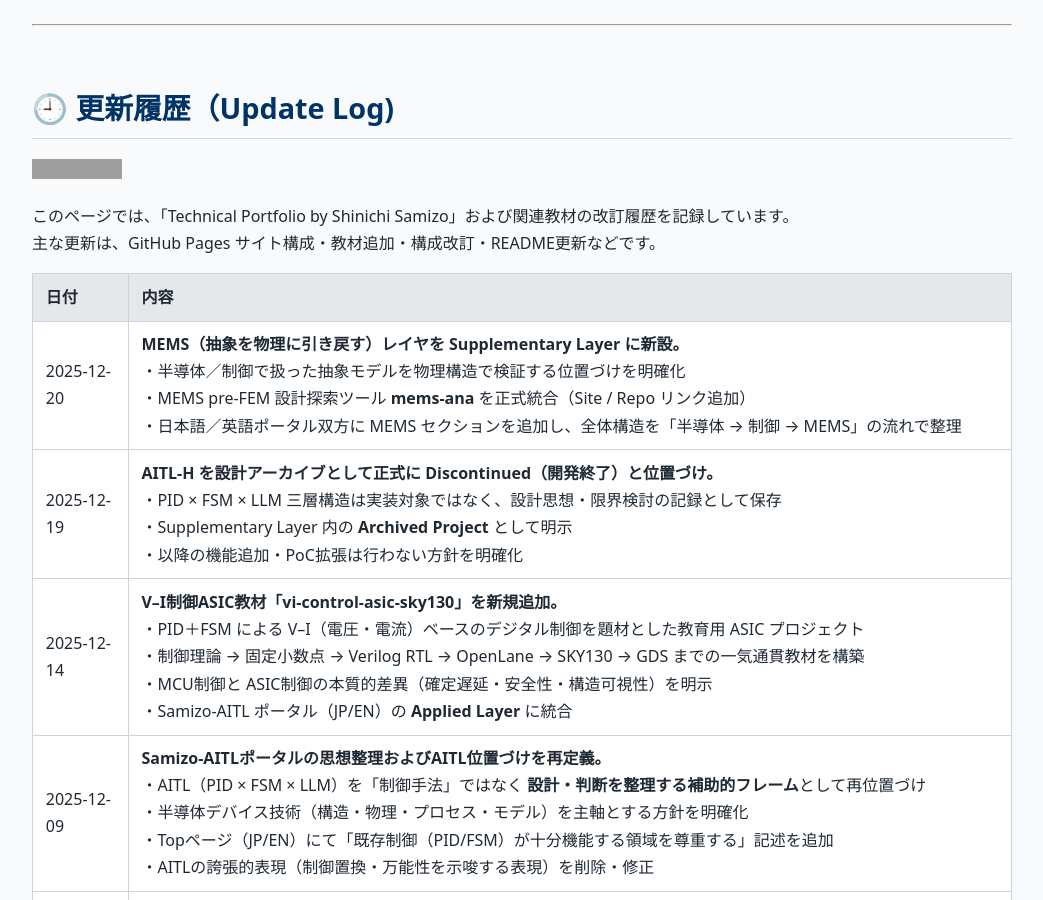
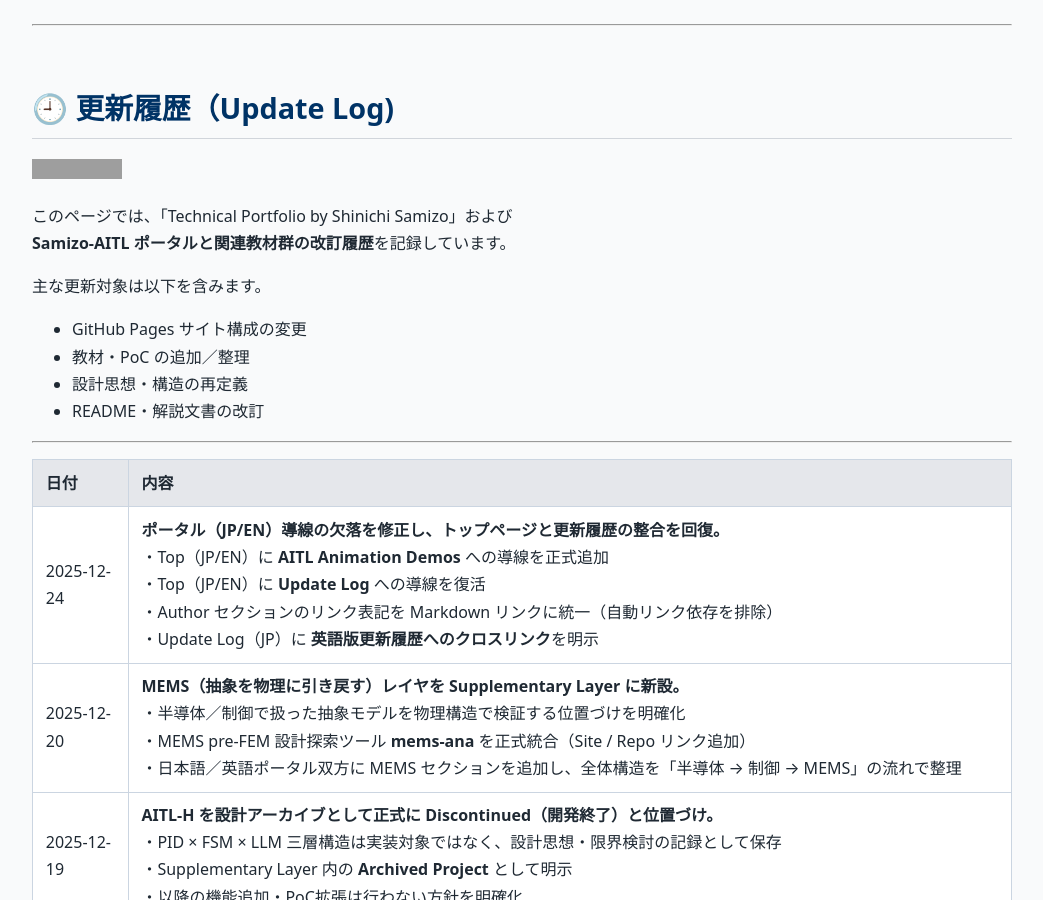
Before and after one commit to Samizo-AITL/Samizo-AITL.github.io, a Jekyll site: the page built from about/update/index.md, in a window 1280 px wide and 900 px high. Shown: the whole window, without its empty margins (118-1161 px from the left). Built offline with Jekyll 4.4.1, drawn with Linux system fonts in a browser that asks for light colours; grey boxes are pictures that could not be loaded.

Commit message:
Update index.md

```diff
--- a/about/update/index.md
+++ b/about/update/index.md
@@ -9,11 +9,21 @@ description: Samizo-AITLおよび関連教材の改訂履歴（GitHub Pagesポ
 # 🕘 更新履歴（Update Log)
 [![Samizo-AITLポータルサイトに戻る](https://img.shields.io/badge/Samizo--AITL%20ポータルサイトに戻る-brightgreen)](https://samizo-aitl.github.io/)
 
-このページでは、「Technical Portfolio by Shinichi Samizo」および関連教材の改訂履歴を記録しています。
-主な更新は、GitHub Pages サイト構成・教材追加・構成改訂・README更新などです。
+このページでは、「Technical Portfolio by Shinichi Samizo」および
+**Samizo-AITL ポータルと関連教材群の改訂履歴**を記録しています。
+
+主な更新対象は以下を含みます。
+
+- GitHub Pages サイト構成の変更
+- 教材・PoC の追加／整理
+- 設計思想・構造の再定義
+- README・解説文書の改訂
+
+---
 
 | 日付       | 内容 |
 |------------|------|
+| 2025-12-24 | **ポータル（JP/EN）導線の欠落を修正し、トップページと更新履歴の整合を回復。**<br>・Top（JP/EN）に **AITL Animation Demos** への導線を正式追加<br>・Top（JP/EN）に **Update Log** への導線を復活<br>・Author セクションのリンク表記を Markdown リンクに統一（自動リンク依存を排除）<br>・Update Log（JP）に **英語版更新履歴へのクロスリンク**を明示 |
 | 2025-12-20 | **MEMS（抽象を物理に引き戻す）レイヤを Supplementary Layer に新設。**<br>・半導体／制御で扱った抽象モデルを物理構造で検証する位置づけを明確化<br>・MEMS pre-FEM 設計探索ツール **mems-ana** を正式統合（Site / Repo リンク追加）<br>・日本語／英語ポータル双方に MEMS セクションを追加し、全体構造を「半導体 → 制御 → MEMS」の流れで整理 |
 | 2025-12-19 | **AITL-H を設計アーカイブとして正式に Discontinued（開発終了）と位置づけ。**<br>・PID × FSM × LLM 三層構造は実装対象ではなく、設計思想・限界検討の記録として保存<br>・Supplementary Layer 内の **Archived Project** として明示<br>・以降の機能追加・PoC拡張は行わない方針を明確化 |
 | 2025-12-14 | **V–I制御ASIC教材「vi-control-asic-sky130」を新規追加。**<br>・PID＋FSM による V–I（電圧・電流）ベースのデジタル制御を題材とした教育用 ASIC プロジェクト<br>・制御理論 → 固定小数点 → Verilog RTL → OpenLane → SKY130 → GDS までの一気通貫教材を構築<br>・MCU制御と ASIC制御の本質的差異（確定遅延・安全性・構造可視性）を明示<br>・Samizo-AITL ポータル（JP/EN）の **Applied Layer** に統合 |
```
